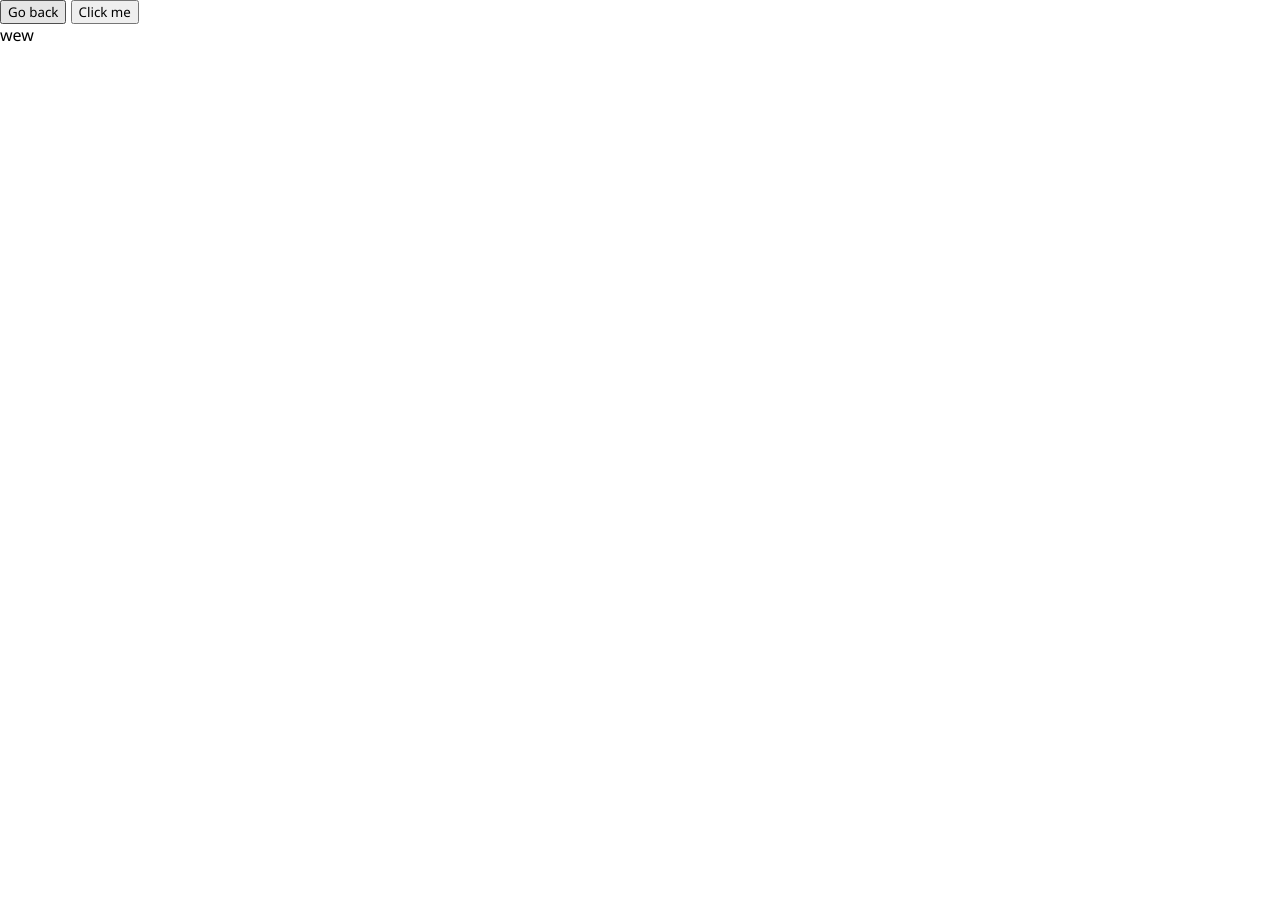
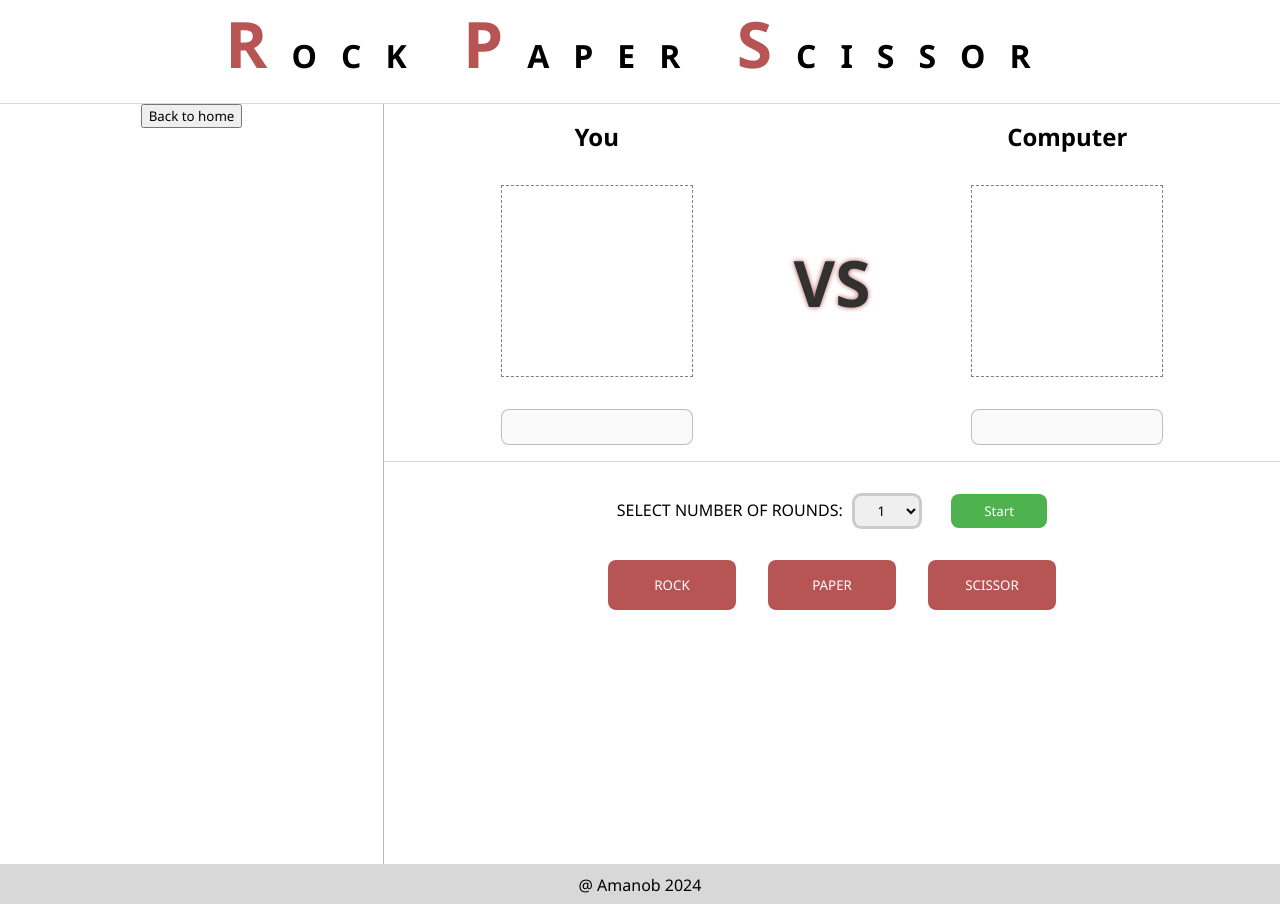
Before and after one commit to ramilrana/RockPaperScissor, a plain HTML site: page rps-page.html in a window 1280 px wide. Before the commit the page ends 800 px from the top, so only its background shows below. Drawn offline with Linux system fonts and the light colour scheme; some packages are replaced by stand-ins of ours; a script that the page names is missing.

Commit message:
Chore: added html and css styling

```diff
--- a/index.css
+++ b/index.css
@@ -1,3 +1,10 @@
+:root {
+  --primary: rgba(165, 42, 42, 0.801); /* Example color */
+  --secondary: rgb(49, 49, 49);
+  --sucess: rgba(23, 156, 23, 0.76);
+  --gray: rgba(145, 145, 145, 0.356);
+}
+
 * {
   font-family: "Segoe UI", Tahoma, Geneva, Verdana, sans-serif;
   box-sizing: border-box;
@@ -39,8 +46,6 @@ li a {
 footer {
   background-color: rgb(216, 216, 216);
   width: 100%;
-  position: absolute;
-  bottom: 0;
   height: 2.5rem;
   padding-top: 10px;
 }
@@ -50,14 +55,14 @@ footer {
 .rpsText {
   font-size: 4rem;
   font-weight: bold;
-  color: rgba(165, 42, 42, 0.801);
+  color: var(--primary);
 }
 
 #playBtn {
   padding: 1rem;
   width: 10rem;
   border-radius: 10px;
-  outline: 1px solid rgba(165, 42, 42, 0.801);
+  outline: 1px solid var(--primary);
   border: none;
   font-size: 1rem;
   transition: all 0.5s;
@@ -67,10 +72,9 @@ footer {
 }
 
 #playBtn:hover {
-  background-color: rgba(165, 42, 42, 0.801);
+  background-color: var(--primary);
   color: white;
-  box-shadow: 0 8px 16px 0 rgba(0, 0, 0, 0.2),
-    0 6px 20px 0 rgba(165, 42, 42, 0.801);
+  box-shadow: 0 8px 16px 0 rgba(0, 0, 0, 0.2), 0 6px 20px 0 var(--primary);
 }
 
 #playBtn span {
@@ -96,3 +100,143 @@ footer {
   opacity: 1;
   right: 0;
 }
+
+.headerTitle {
+  text-align: center;
+  border-bottom: 1px solid rgba(145, 145, 145, 0.356);
+  padding-bottom: 1rem;
+}
+
+#leftSide {
+  /* background-color: red; */
+  width: 30%;
+  border-right: 1px solid rgba(128, 128, 128, 0.555);
+  display: flex;
+  justify-content: center;
+  align-items: start;
+}
+
+#rightSide {
+  /* background-color: blue; */
+  width: 70%;
+}
+
+main {
+  display: flex;
+  height: 95vh;
+  justify-content: center;
+}
+
+#handShow {
+  border-bottom: 1px solid rgba(145, 145, 145, 0.356);
+  padding-bottom: 1rem;
+  padding: 1rem;
+
+  display: flex;
+  justify-content: space-evenly;
+  align-items: center;
+}
+
+#start {
+  display: flex;
+  justify-content: center;
+  gap: 2rem;
+  align-items: center;
+  margin-bottom: 2rem;
+  margin-top: 2rem;
+}
+
+#startBTN {
+  padding: 0.5rem;
+  width: 6rem;
+  cursor: pointer;
+  background-color: rgba(23, 156, 23, 0.76);
+  border: none;
+  border-radius: 0.5rem;
+  color: white;
+}
+#startBTN:hover {
+  box-shadow: rgba(23, 156, 23, 0.76) 0px 5px 15px;
+  transition: all 0.5s;
+}
+
+.rpsBTN {
+  padding: 1rem;
+  width: 8rem;
+  cursor: pointer;
+  background-color: var(--primary);
+  border: none;
+  color: white;
+  border-radius: 0.5rem;
+}
+.rpsBTN:hover {
+  background-color: rgba(228, 92, 92, 0.801);
+  transition: all 0.5s;
+}
+
+#buttonGroup {
+  display: flex;
+  justify-content: center;
+  gap: 2rem;
+  margin-bottom: 2rem;
+}
+
+#rounds {
+  width: 4rem;
+  padding: 0.3rem;
+  cursor: pointer;
+  outline: none;
+  border-radius: 0.4rem;
+  border: none;
+  text-align: center;
+  box-shadow: rgba(85, 85, 85, 0.3) 0px 0px 0px 3px;
+}
+#rounds:hover {
+  background-color: rgba(78, 78, 78, 0.76);
+  color: white;
+  transition: all 0.5s;
+}
+
+#playerPick {
+  display: flex;
+  flex-direction: column;
+  justify-content: center;
+  width: 12rem;
+  gap: 2rem;
+  text-align: center;
+}
+#pFrame {
+  padding: 4rem;
+  border: 1px dashed gray;
+  width: 12rem;
+  height: 12rem;
+}
+
+#computerPick {
+  display: flex;
+  flex-direction: column;
+  justify-content: center;
+  width: 12rem;
+  gap: 2rem;
+  text-align: center;
+}
+#cFrame {
+  padding: 4rem;
+  border: 1px dashed gray;
+  width: 12rem;
+  height: 12rem;
+}
+
+.textInputPick {
+  padding: 0.5rem;
+  border-radius: 0.5rem;
+  outline: none;
+  border: 0.5px solid rgba(128, 128, 128, 0.493);
+}
+
+#versus {
+  font-weight: bold;
+  font-size: 4rem;
+  color: rgb(49, 49, 49);
+  text-shadow: 0px 0px 5px var(--primary);
+}
--- a/rps-page.html
+++ b/rps-page.html
@@ -8,9 +8,55 @@
     <title>Rock Paper Scissor</title>
   </head>
   <body>
-    <button id="back">Go back</button>
-    <button onclick="swalClick()">Click me</button>
-    <p>wew</p>
+    <header>
+      <div class="headerTitle">
+        <p id="rps">
+          <span class="rpsText">R</span>OCK <span class="rpsText">P</span>APER
+          <span class="rpsText">S</span>CISSOR
+        </p>
+      </div>
+    </header>
+
+    <main>
+      <div id="leftSide"><button id="back">Back to home</button></div>
+      <div id="rightSide">
+        <div id="handShow">
+          <div id="playerPick">
+            <h2>You</h2>
+            <div id="pFrame"></div>
+            <input type="text" id="pText" class="textInputPick" disabled />
+          </div>
+          <div id="separator"><p id="versus">VS</p></div>
+          <div id="computerPick">
+            <h2>Computer</h2>
+            <div id="cFrame"></div>
+            <input type="text" id="cText" class="textInputPick" disabled />
+          </div>
+        </div>
+        <div id="start">
+          <div>
+            <label for="rounds">SELECT NUMBER OF ROUNDS: &nbsp;</label>
+            <select name="rounds" id="rounds">
+              <option value="1">1</option>
+              <option value="3">3</option>
+              <option value="5">5</option>
+            </select>
+          </div>
+          <button id="startBTN">Start</button>
+        </div>
+        <div id="buttonGroup">
+          <button class="rpsBTN">ROCK</button>
+          <button class="rpsBTN">PAPER</button>
+          <button class="rpsBTN">SCISSOR</button>
+        </div>
+      </div>
+    </main>
+
+    <footer>
+      <div id="footerDiv">
+        <p>@ Amanob 2024</p>
+      </div>
+    </footer>
   </body>
 </html>
 
```
Also changed, not shown: index.html (+2 -2 lines), rps-page.js (+4 -4 lines).
